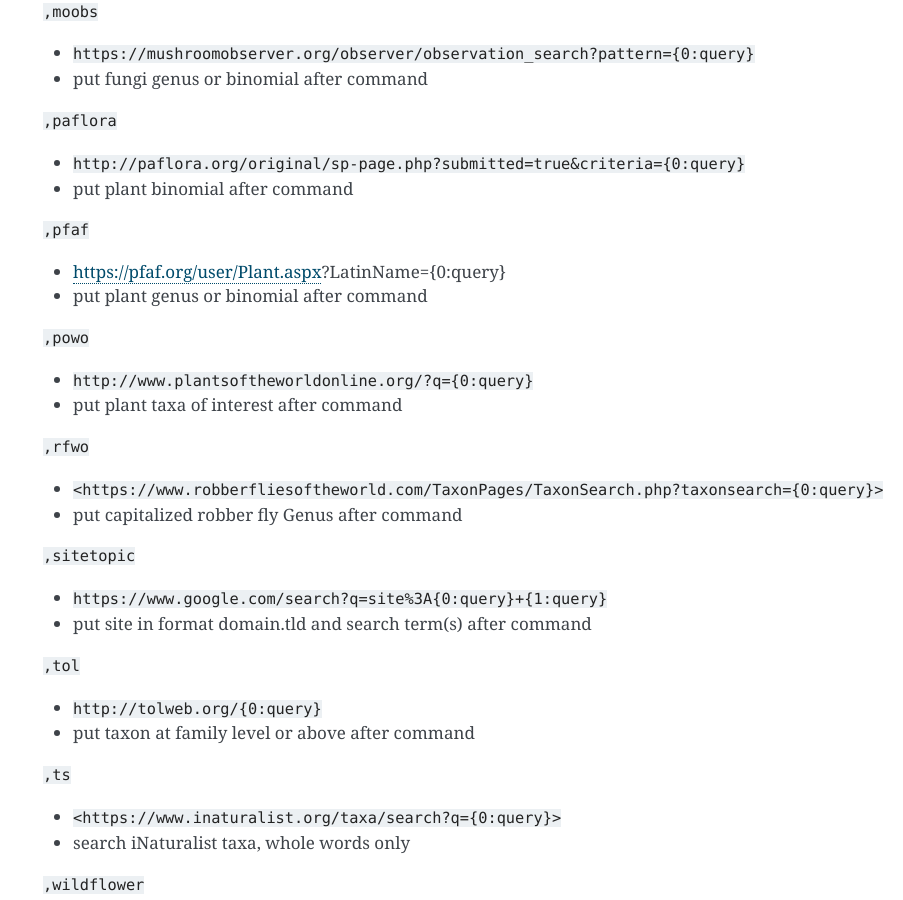
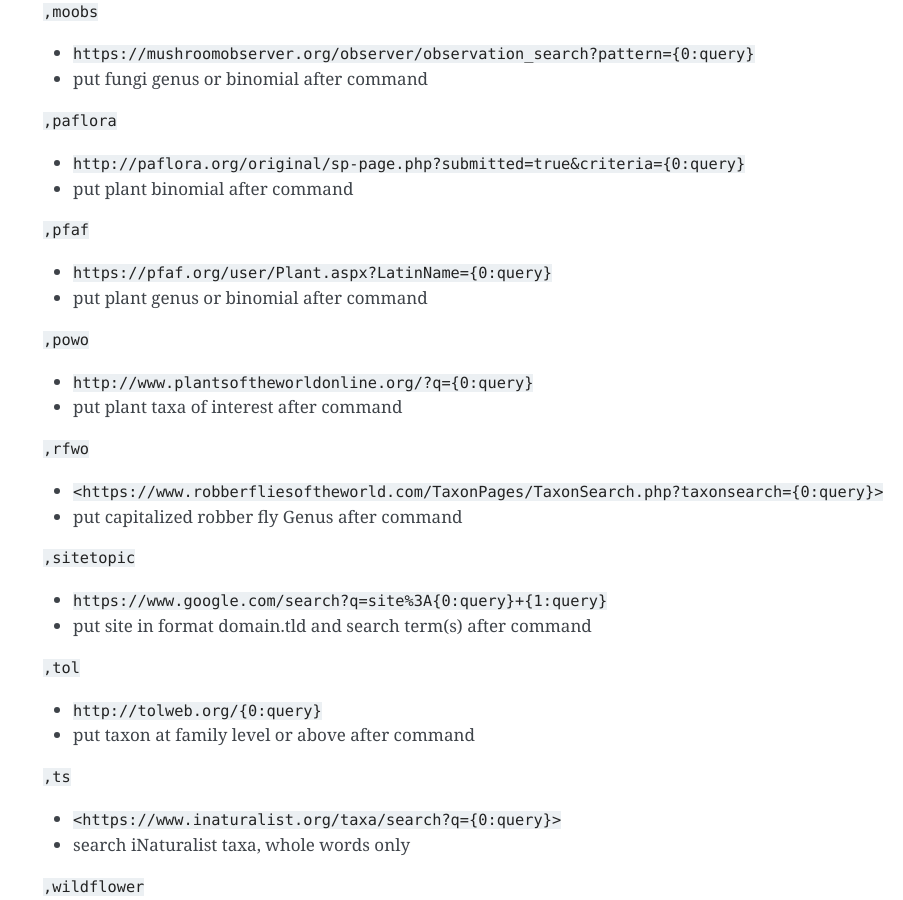
Before and after one commit to dronefly-garden/dronefly, a Sphinx documentation site: the page built from docs/guide_for_participants.rst, in a window 1280 px wide and 900 px high, scrolled down 15039 px. Shown: the whole window, without its empty margins (377-1280 px from the left). Built offline with Sphinx 7.4.7, drawn with Linux system fonts in a browser that asks for light colours.

Commit message:
Fix missing formatting in cc defs.

```diff
--- a/docs/guide_for_participants.rst
+++ b/docs/guide_for_participants.rst
@@ -474,7 +474,7 @@
 
 ``,pfaf``
 
-- https://pfaf.org/user/Plant.aspx?LatinName={0:query}
+- ``https://pfaf.org/user/Plant.aspx?LatinName={0:query}``
 - put plant genus or binomial after command
 
 ``,powo``
```
